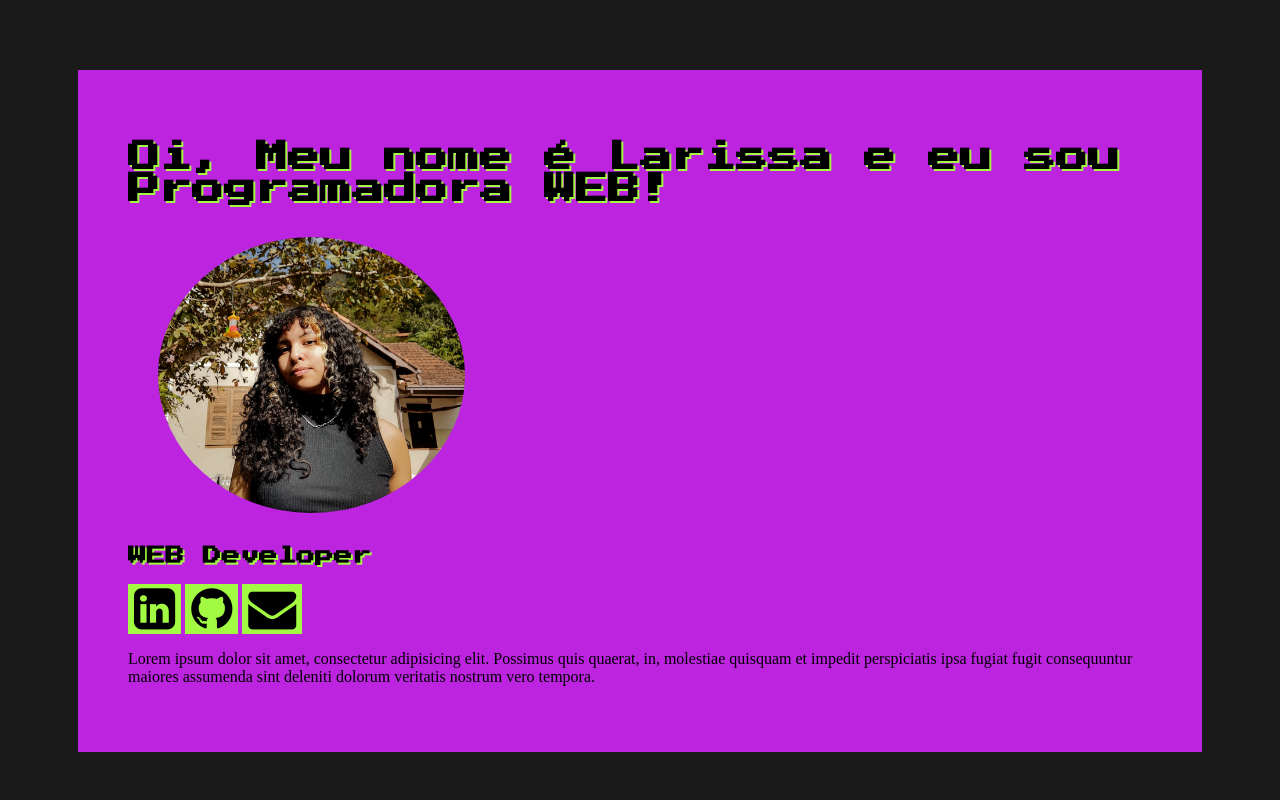
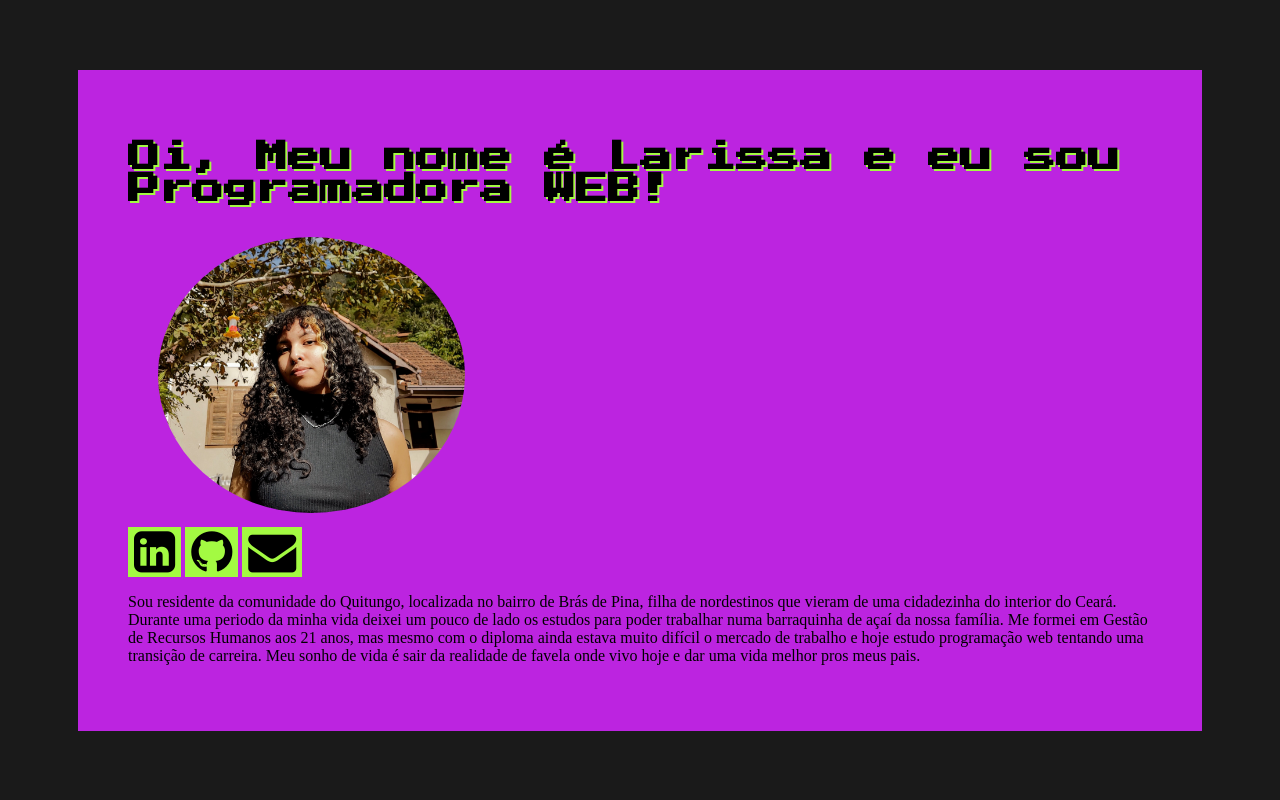
Before and after one commit to laririn/portfolio-cinema-nosso, a plain HTML site: page index.html in a window 1280 px wide. Shown: the top 800 px of the page. Drawn offline with Linux system fonts and the light colour scheme.

Commit message:
correcao btn

```diff
--- a/index.html
+++ b/index.html
@@ -23,9 +23,6 @@
             class="icon"
           />
         </div>
-        <div>
-      <h3>WEB Developer</h3>
-        </div>
         <div class="btns">
             <button class="btn-contact">
                 <a href="https://www.linkedin.com/in/larissa98pereira/" target="_blank">
@@ -47,7 +44,7 @@
               </button>
         </div>
         <div class="sobre">
-            <p>Lorem ipsum dolor sit amet, consectetur adipisicing elit. Possimus quis quaerat, in, molestiae quisquam et impedit perspiciatis ipsa fugiat fugit consequuntur maiores assumenda sint deleniti dolorum veritatis nostrum vero tempora.</p>
+            <p>Sou residente da comunidade do Quitungo, localizada no bairro de Brás de Pina, filha de nordestinos que vieram de uma cidadezinha do interior do Ceará. Durante uma periodo da minha vida deixei um pouco de lado os estudos para poder trabalhar numa barraquinha de açaí da nossa família. Me formei em Gestão de Recursos Humanos aos 21 anos, mas mesmo com o diploma ainda estava muito difícil o mercado de trabalho e hoje estudo programação web tentando uma transição de carreira.  Meu sonho de vida é sair da realidade de favela onde vivo hoje e dar uma vida melhor pros meus pais.</p>
         </div>
     </div>
 
--- a/style.css
+++ b/style.css
@@ -21,9 +21,9 @@ h1 {
   font-family: "Press Start 2P", cursive;
 }
 h3 {
-  text-shadow: 2px 2px #a3fa42;
-  font-family: "Press Start 2P", cursive;
-}
+    text-shadow: 2px 2px #a3fa42;
+    font-family: "Press Start 2P", cursive;
+  }
 .session {
   background-color: #bc24e0;
   padding: 50px;
```
